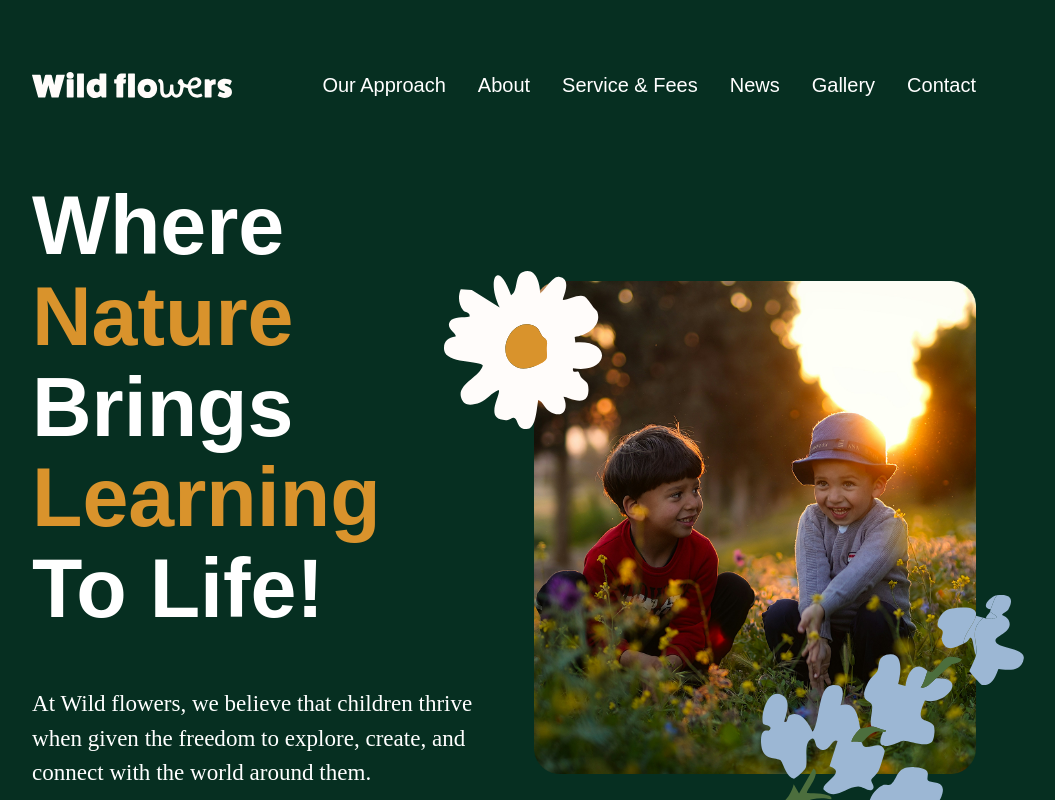
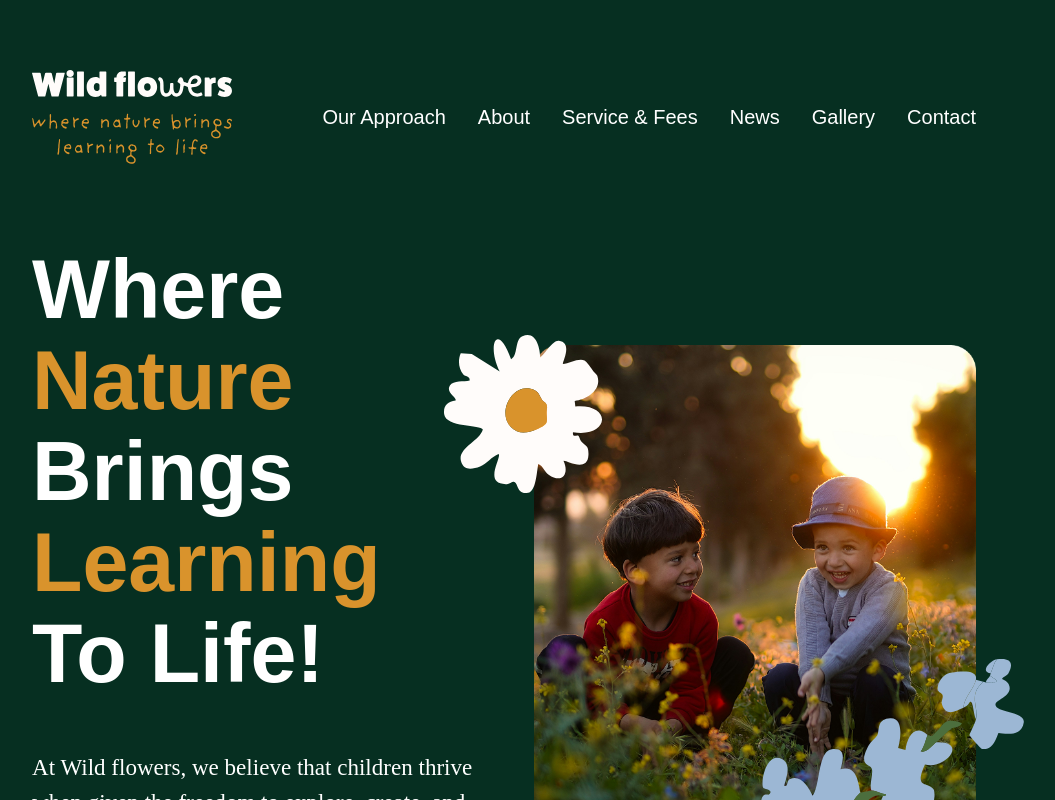
Before and after one commit to nick980v/wildflowers, a Next.js app: page / in a window 1280 px wide. Shown: the top 800 px of the page, without its empty margins (136-1191 px from the left). Built offline with nearby package versions, Linux system fonts and the light colour scheme; a web font is replaced by a local one.

Commit message:
slogan and logo

```diff
--- a/src/components/Header.js
+++ b/src/components/Header.js
@@ -107,15 +107,26 @@ const Header = () => {
   return (
     <Navbar>
       {/* Logo on the left */}
-      <div className="text-2xl font-semibold">
+      <div>
         <Link href="/">
           <Image
             src="/Logo.svg"
-            alt="Wildflowers Logo"
+            alt="Wild flowers Logo"
             width={279}
             height={37}
             priority
-            style={{ maxWidth: "200px", height: "auto" }}
+            style={{
+              maxWidth: "200px",
+              height: "auto",
+            }}
+          />
+          <Image
+            src="/Slogan.svg"
+            alt="Wild flowers Slogan"
+            width={279}
+            height={37}
+            priority
+            style={{ maxWidth: "200px", height: "auto", marginTop: "1rem" }}
           />
         </Link>
       </div>
```
Also changed, not shown: public/Logo.svg, public/Slogan.svg (added).
